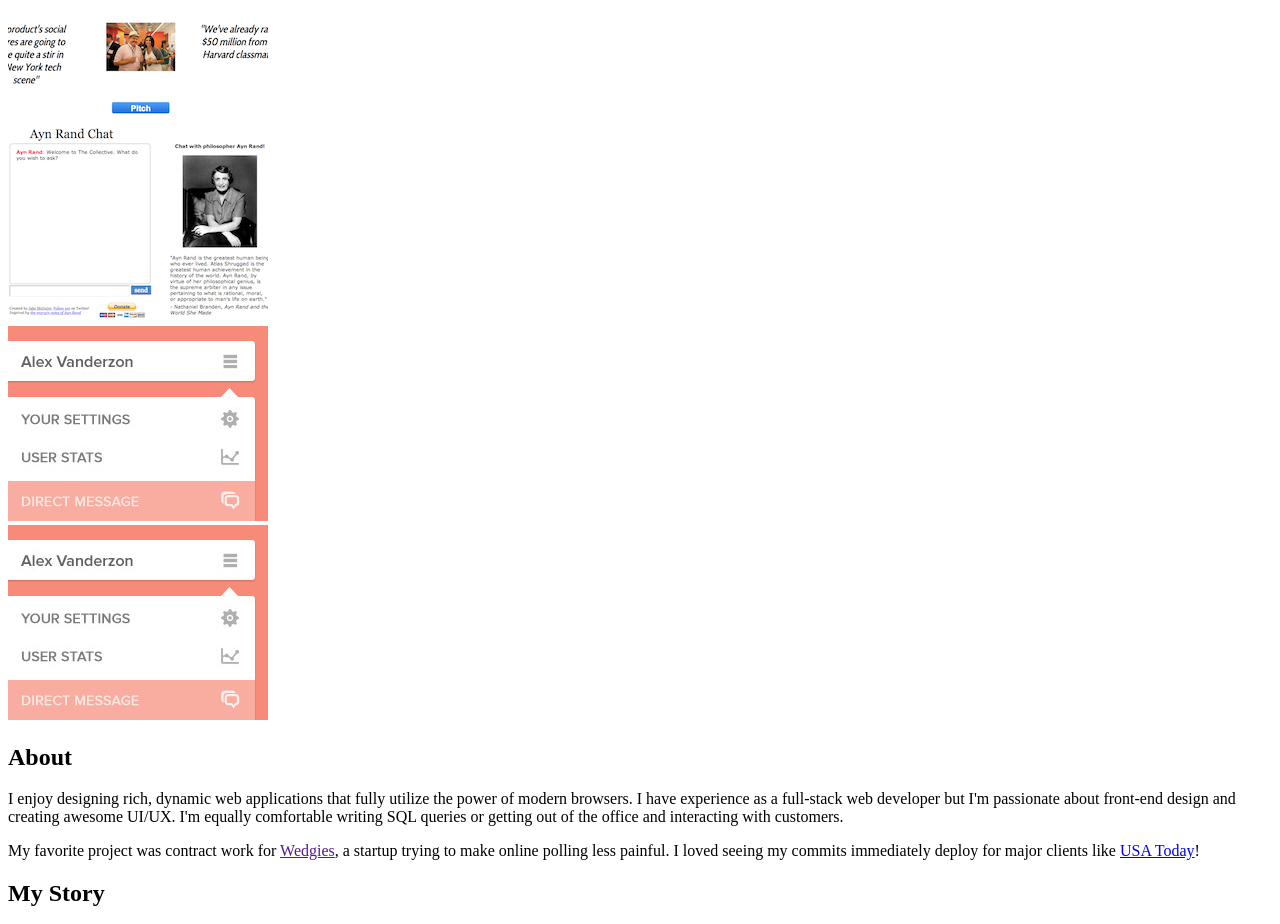
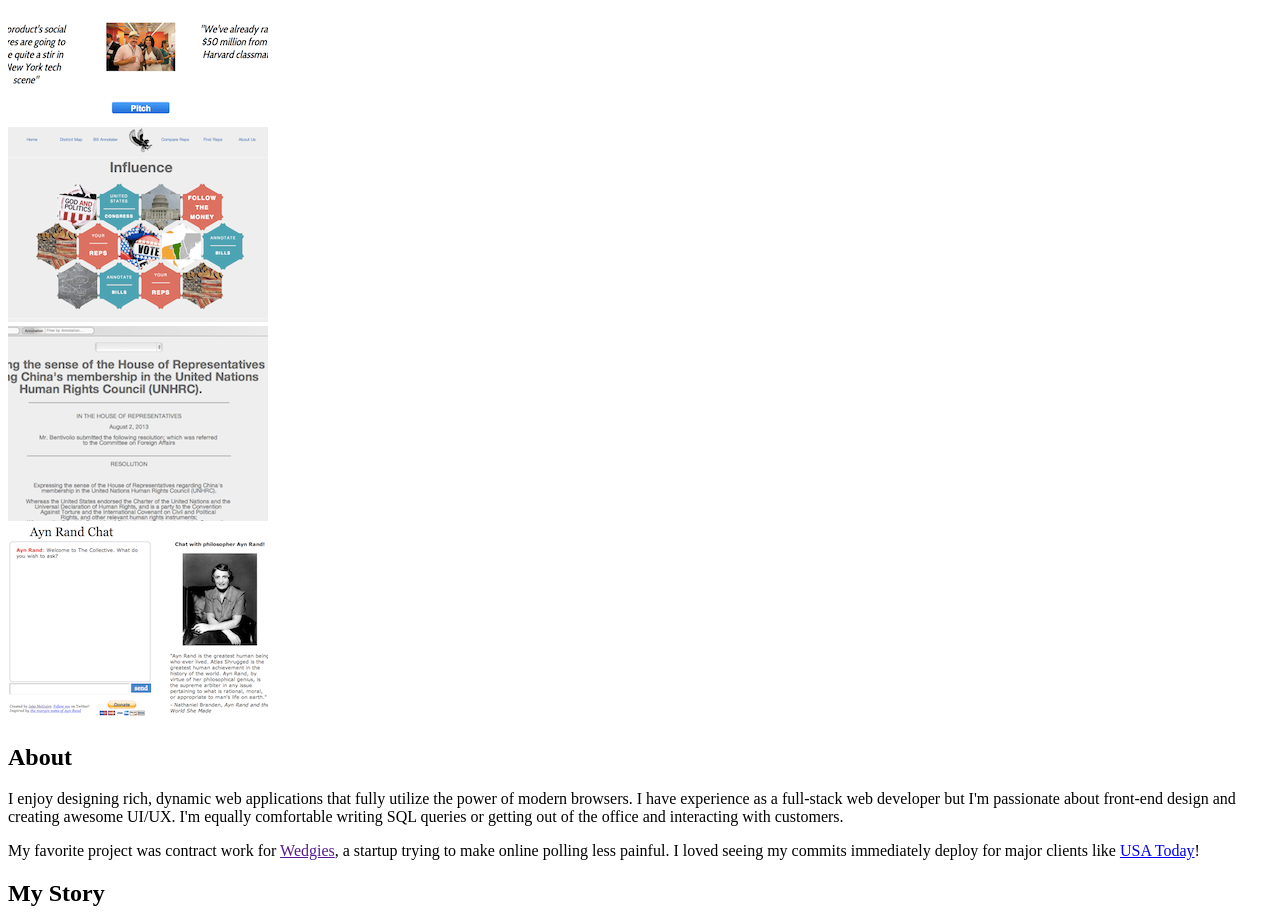
Before and after one commit to eastbayjake/Website-v2, a plain HTML site: page index.html in a window 1280 px wide. Shown: the part 1080-2004 px from the top of the page. Drawn offline with Linux system fonts and the light colour scheme; a script that the page names is missing.

Commit message:
Updated projects page - now with Influence

```diff
--- a/index.html
+++ b/index.html
@@ -73,13 +73,13 @@
 									</div>
 									<div class="row half">
 										<div class="4u">
-											<a href="http://www.aynchat.com" class="image image-full" target="_blank"><img src="images/aynchat.png" alt="Ayn Rand Chat"></a>
+											<a href="http://github.com/ideahaven/influence" class="image image-full"><img src="images/influence1.png" alt="Influence"></a>
 										</div>
 										<div class="4u">
-											<a href="#" class="image image-full"><img src="images/6.jpg" alt=""></a>
+											<a href="http://github.com/ideahaven/influence" class="image image-full"><img src="images/influence2.png" alt="Influence: Bill Annotation"></a>
 										</div>
 										<div class="4u">
-											<a href="#" class="image image-full"><img src="images/6.jpg" alt=""></a>
+											<a href="http://www.aynchat.com" class="image image-full" target="_blank"><img src="images/aynchat.png" alt="Ayn Rand Chat"></a>
 										</div>
 									</div>
 								</section>
```
Also changed, not shown: images/influence1.png (added), images/influence2.png (added).
